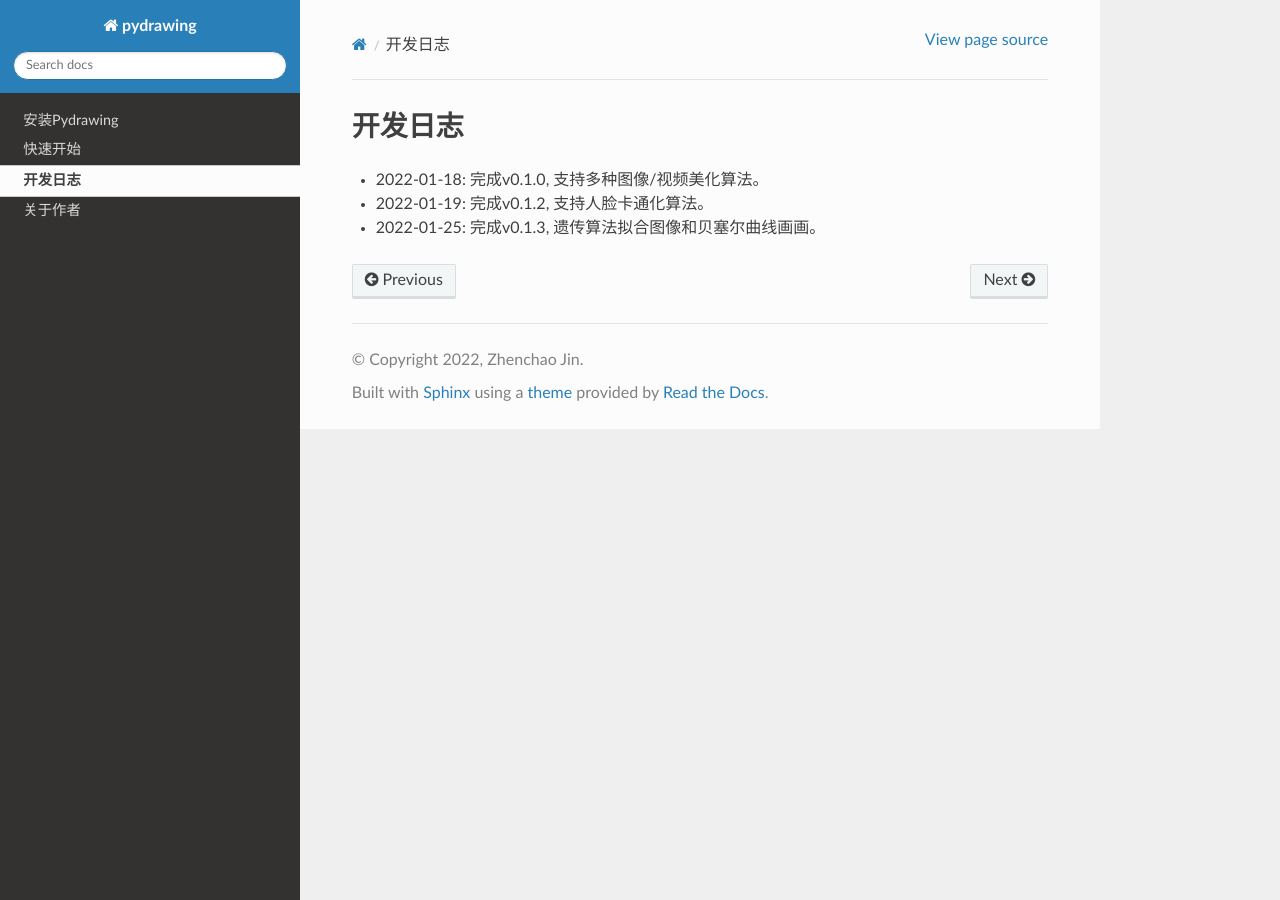
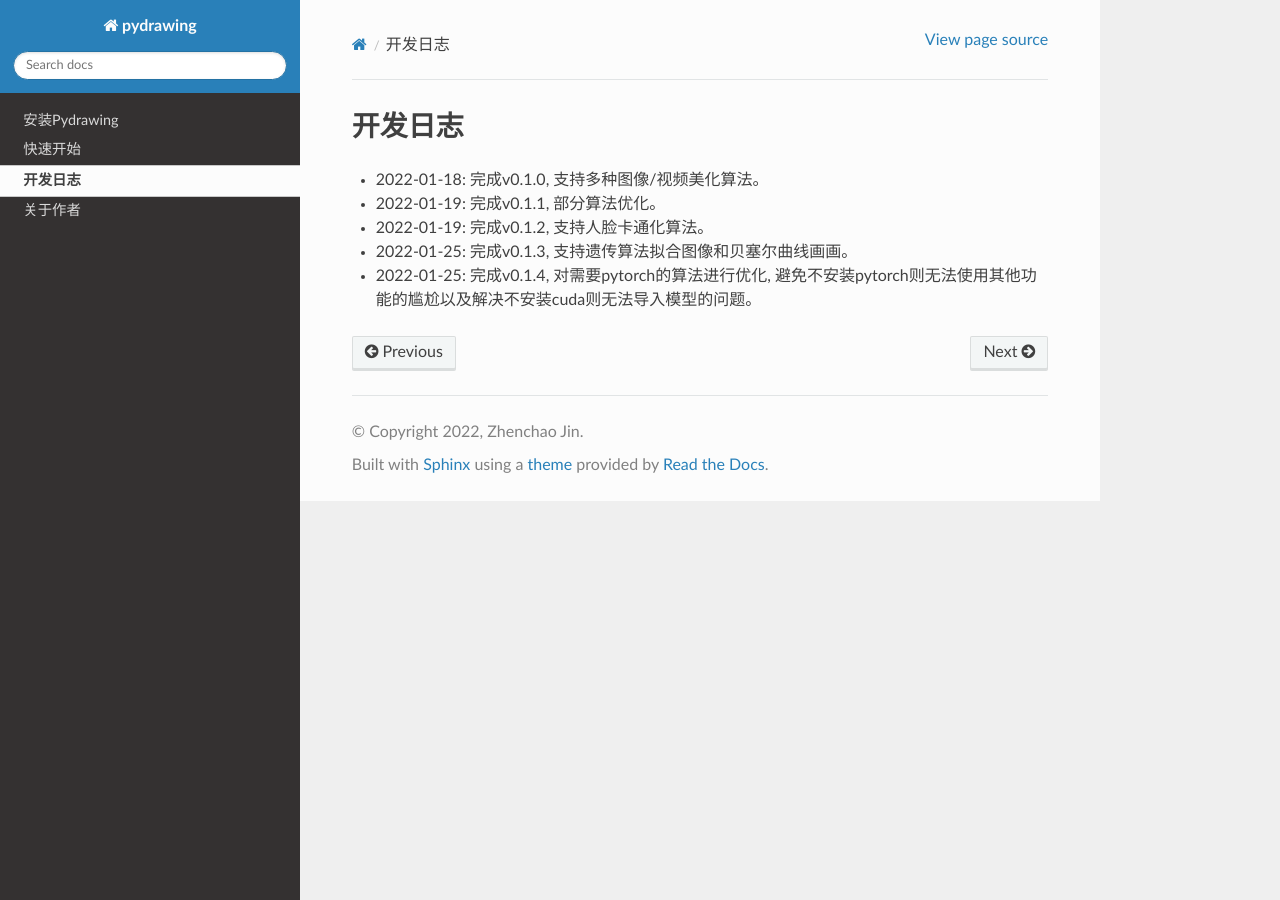
Before and after one commit to CharlesPikachu/pydrawing, a Sphinx documentation site: the page built from docs/Changelog.md, in a window 1280 px wide. Built offline with Sphinx 7.4.7 and the Read the Docs theme 2.0.0, drawn with Linux system fonts in a browser that asks for light colours.

Commit message:
update docs

```diff
--- a/docs/Changelog.md
+++ b/docs/Changelog.md
@@ -2,6 +2,10 @@
 
 - 2022-01-18: 完成v0.1.0, 支持多种图像/视频美化算法。
 
+- 2022-01-19: 完成v0.1.1, 部分算法优化。
+
 - 2022-01-19: 完成v0.1.2, 支持人脸卡通化算法。
 
-- 2022-01-25: 完成v0.1.3, 遗传算法拟合图像和贝塞尔曲线画画。
+- 2022-01-25: 完成v0.1.3, 支持遗传算法拟合图像和贝塞尔曲线画画。
+
+- 2022-01-25: 完成v0.1.4, 对需要pytorch的算法进行优化, 避免不安装pytorch则无法使用其他功能的尴尬以及解决不安装cuda则无法导入模型的问题。
```
